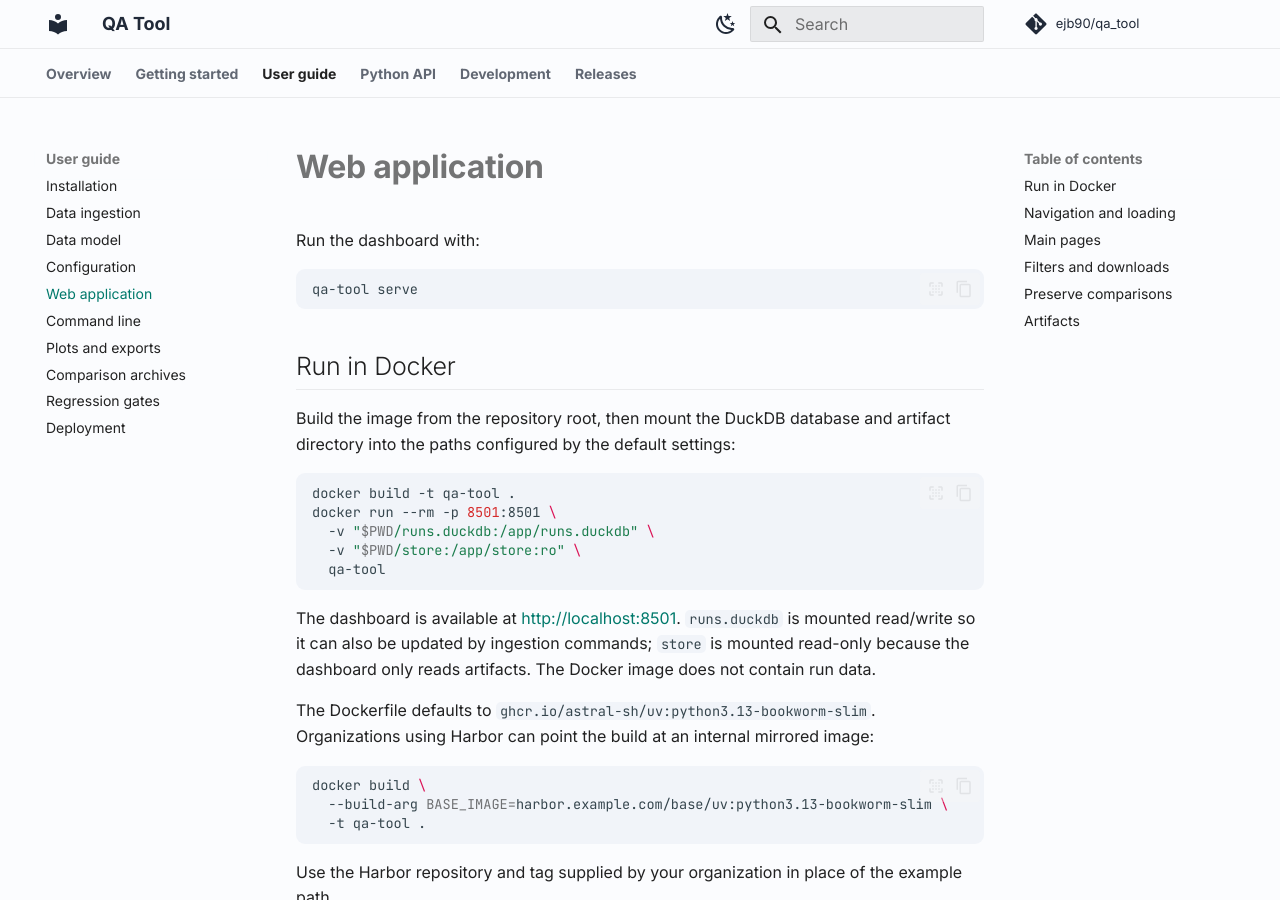
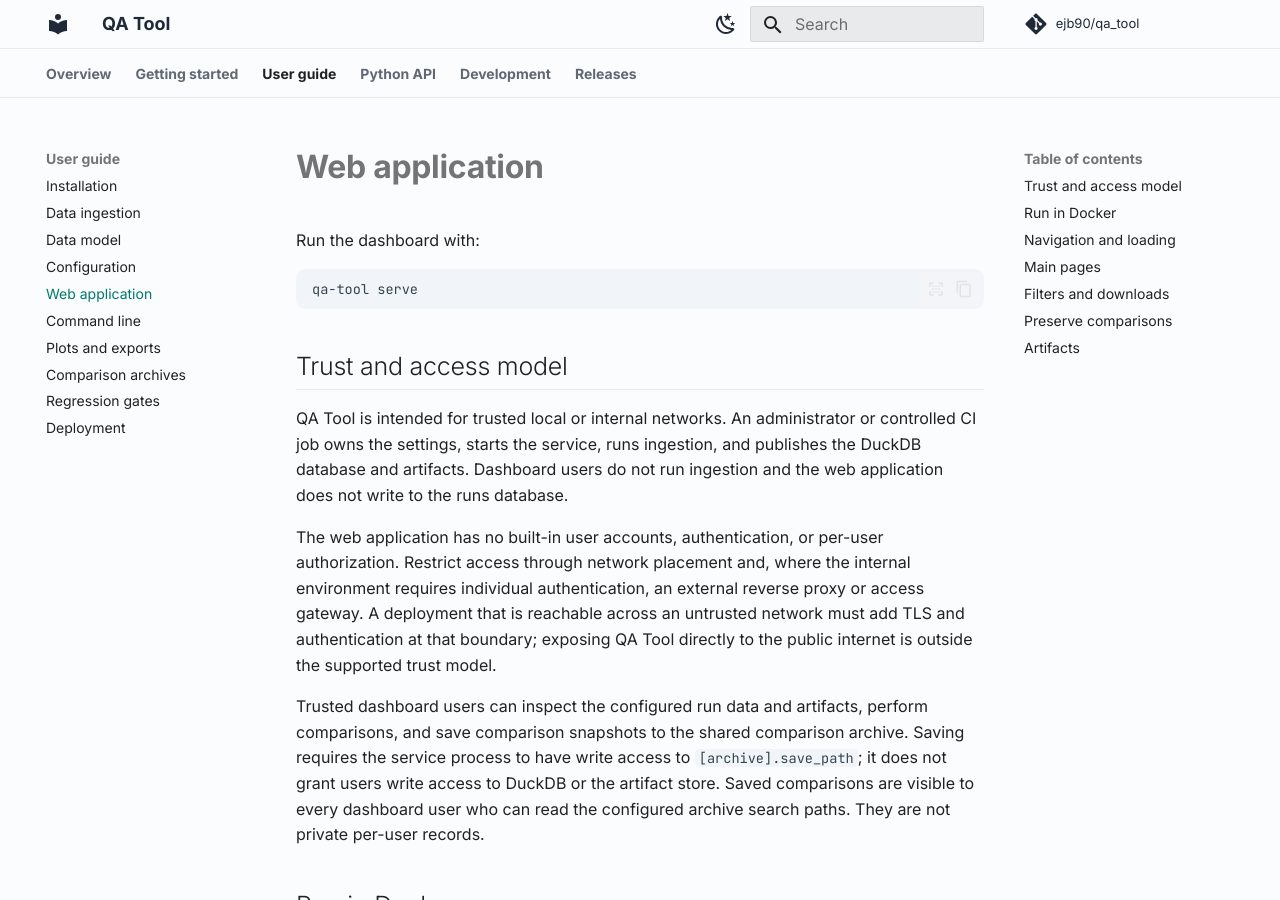
Before and after one commit to ejb90/qa_tool, an MkDocs documentation site: the page built from docs/web-app.md, in a window 1280 px wide and 900 px high. Built offline with MkDocs 1.6.1 and Material for MkDocs 9.7.7, drawn with Linux system fonts in a browser that asks for light colours; comment, search, counter and statistics services are not loaded; some of the changed text lies outside the part shown.

Commit message:
Document trusted deployment model

````diff
--- a/docs/web-app.md
+++ b/docs/web-app.md
@@ -5,6 +5,28 @@ Run the dashboard with:
 ```bash
 qa-tool serve
 ```
+
+## Trust and access model
+
+QA Tool is intended for trusted local or internal networks. An administrator
+or controlled CI job owns the settings, starts the service, runs ingestion,
+and publishes the DuckDB database and artifacts. Dashboard users do not run
+ingestion and the web application does not write to the runs database.
+
+The web application has no built-in user accounts, authentication, or
+per-user authorization. Restrict access through network placement and, where
+the internal environment requires individual authentication, an external
+reverse proxy or access gateway. A deployment that is reachable across an
+untrusted network must add TLS and authentication at that boundary; exposing
+QA Tool directly to the public internet is outside the supported trust model.
+
+Trusted dashboard users can inspect the configured run data and artifacts,
+perform comparisons, and save comparison snapshots to the shared comparison
+archive. Saving requires the service process to have write access to
+`[archive].save_path`; it does not grant users write access to DuckDB or the
+artifact store. Saved comparisons are visible to every dashboard user who can
+read the configured archive search paths. They are not private per-user
+records.
 
 ## Run in Docker
 
@@ -112,7 +134,12 @@ Non-overview pages expose shared model, version, date, and metric filters. The A
 
 The three comparison pages include a collapsed **Preserve this comparison** section below their results. Saving records the complete selected database rows, calculated table, standalone report, manifest, and checksums in `[archive].save_path`. **Compare Run** additionally copies the resolved local artifact directories so its detailed source data remains available; the CLI run comparison does the same.
 
-After saving, download the complete snapshot as a ZIP or open **Saved Comparisons** to verify and inspect it. The browser address is updated to a durable link such as `https://qa.example.org/?view=saved_comparisons&comparison=a8c41f92de10`; opening that link selects the Saved Comparisons tab and snapshot automatically. Copy the address to share the result with another authorized user of the hosted app. The shorter form containing only `?comparison=...` also works.
+After saving, download the complete snapshot as a ZIP or open **Saved Comparisons** to verify and inspect it. The browser address is updated to a durable link such as `https://qa.example.org/?view=saved_comparisons&comparison=a8c41f92de10`; opening that link selects the Saved Comparisons tab and snapshot automatically. Copy the address to share the result with another trusted user of the hosted app. The shorter form containing only `?comparison=...` also works.
+
+The snapshot's `created_by` value is the operating-system account running the
+QA Tool service. Because QA Tool does not identify web users, this field does
+not identify the individual who clicked **Save comparison**. Use an external
+authenticated proxy with access logs if individual attribution is required.
 
 The page merges all configured `[archive].search_paths`, so local and shared archives can be browsed together. It reads snapshots rather than recalculating against the current database and remains available when the configured DuckDB file is absent. The receiving app instance must be able to read the linked snapshot; the URL contains its ID, not the archived data. Detailed manifests and input rows remain collapsed until requested. See [Comparison archives](comparison-archives.md) for the format and CLI recovery commands.
 
--- a/pyproject.toml
+++ b/pyproject.toml
@@ -1,6 +1,6 @@
 [project]
 name = "qa-tool"
-version = "0.6.0"
+version = "0.6.1"
 description = "Simple QA/regression web UI from database info."
 readme = "README.md"
 requires-python = ">=3.11"
````
Also changed, not shown: PROJECT_REVIEW.md (+32 -29 lines), docs/configuration.md (+15 -0 lines), docs/deployment.md (+4 -2 lines), 1 other file.
